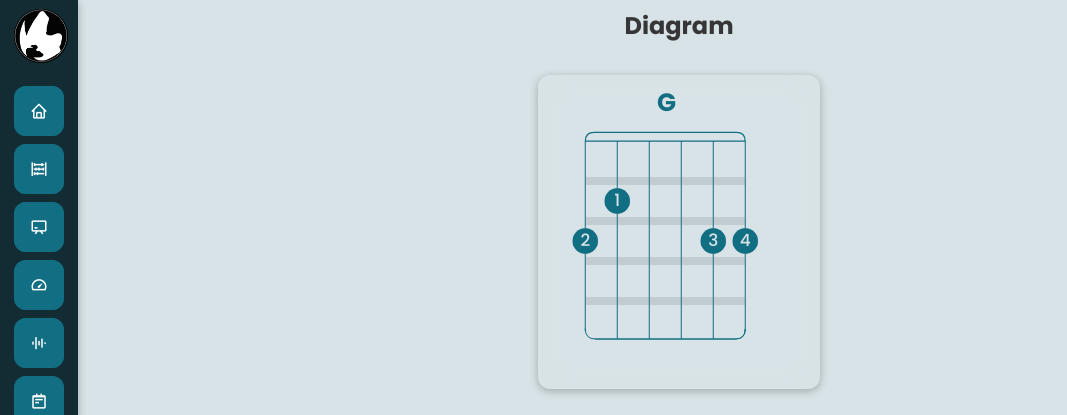
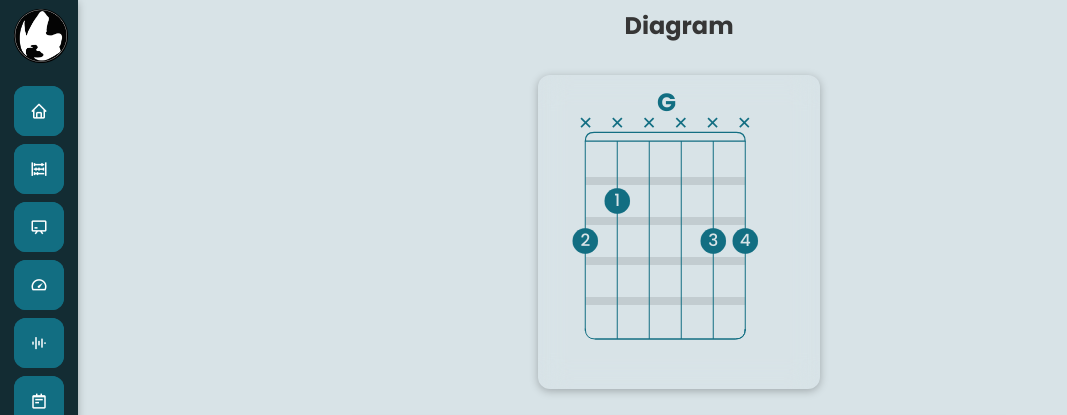
Before and after one commit to goldovsky/the-black-book, a Vue app: page /chordsdiagrams in a window 1280 px wide. Shown: the top 415 px of the page, without its empty margins (0-1067 px from the left). Built offline with nearby package versions, Linux system fonts and the light colour scheme.

Commit message:
view(chord-diagram): update on muted/open strings

```diff
--- a/src/components/chordDiagram/ChordDiagram.vue
+++ b/src/components/chordDiagram/ChordDiagram.vue
@@ -20,16 +20,12 @@
 
     <!-- ⭘/✕ Open/Muted Strings -->
     <!-- @2 -->
-    <!-- base 20 this is : v-for="(note, index) in splitTuning" :x="8.6 + index * 16" y="15" :key="index" fill="black" font-size="10" -->
-    <!-- 6 -> this.instrument.strings or this.chords.any? -->
-    <!-- <text
-      v-for="n in 6"
-      :x="n * 12.7 - 4"
+    <text class="openmutedstrings"
+      v-for="n in this.instrument.strings"
+      :x="n * 12.7 - 3"
       y="15"
       :key="n"
-      fill="black"
-      font-size="10"
-    >✕</text> -->
+    >✕</text>
 
     <!-- Side number to know where to position the diagram on the fretboard | @5) -->
     <text v-if="nutPosition !== '0'" x="2" y="24" fill="black" font-size="8">
@@ -291,4 +287,9 @@ export default {
   stroke-width: 0.5;
   /* transition: 0.2s; */
 }
+
+.openmutedstrings {
+  fill: var(--diagram-stroke);
+  font-size:7px;
+}
 </style>
```
